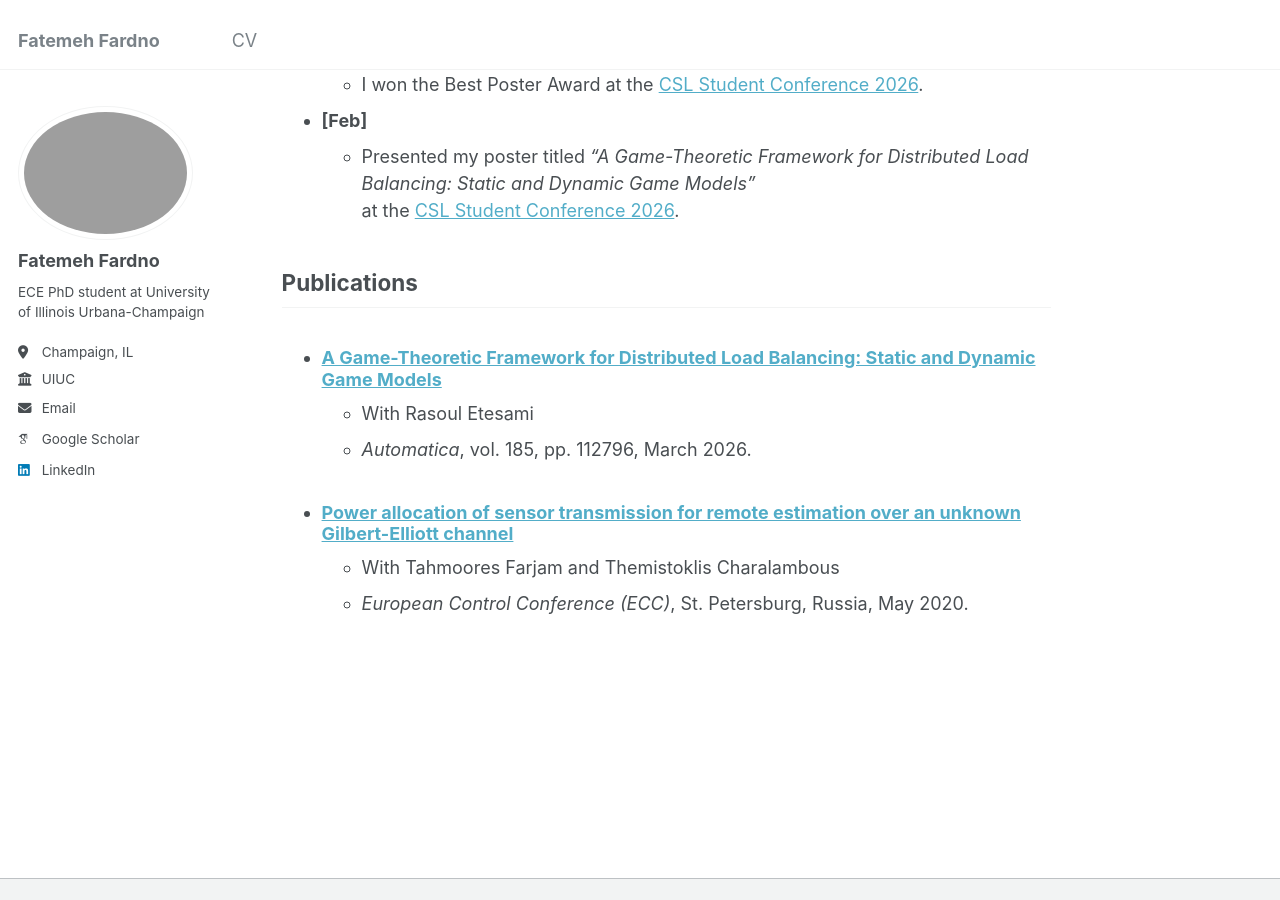
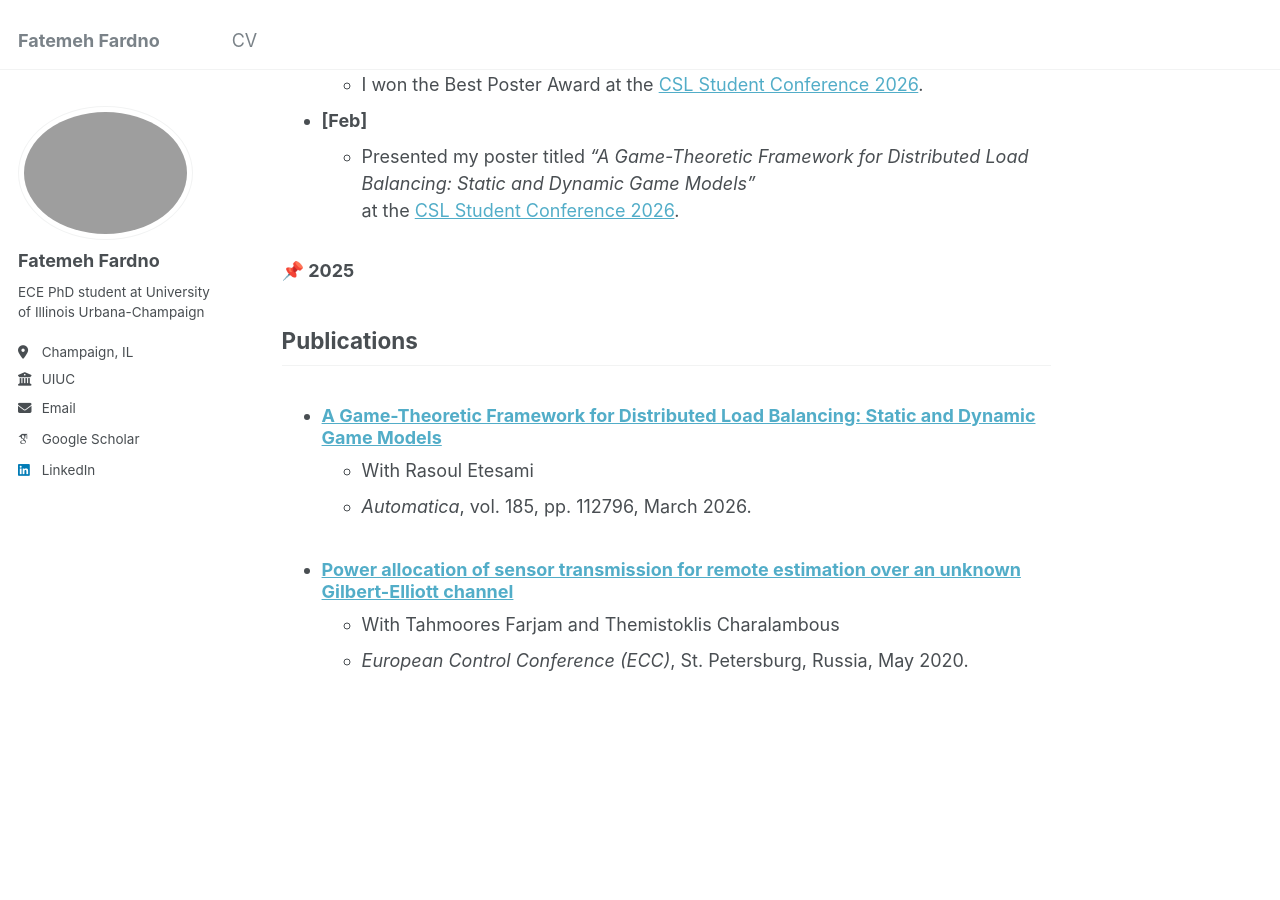
Before and after one commit to ffardno/ffardno.github.io, a Jekyll site: the page built from _pages/about.md, in a window 1280 px wide and 900 px high, scrolled down 1144 px. Built offline with Jekyll 4.4.1, drawn with Linux system fonts in a browser that asks for light colours; some web fonts are replaced.

Commit message:
Update about.md

```diff
--- a/_pages/about.md
+++ b/_pages/about.md
@@ -39,7 +39,7 @@ Before starting my PhD, I worked as a software engineer at [Microchip Technology
   - Presented my poster titled *“A Game-Theoretic Framework for Distributed Load Balancing: Static and Dynamic Game Models”*
     at the [CSL Student Conference 2026](https://studentconference.csl.illinois.edu/).
 
-
+### 📌 2025
 
 ## Publications
 
```
